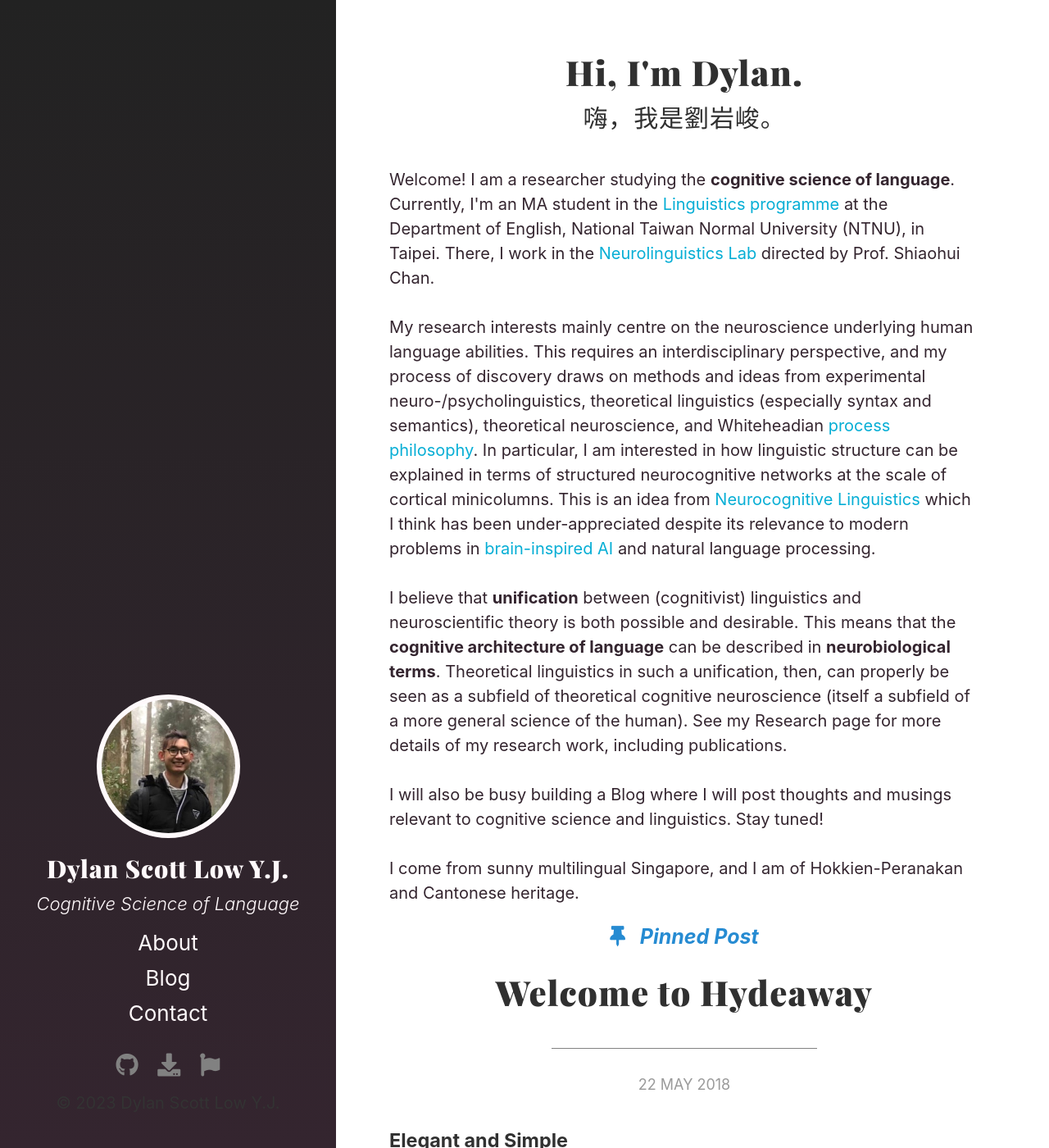
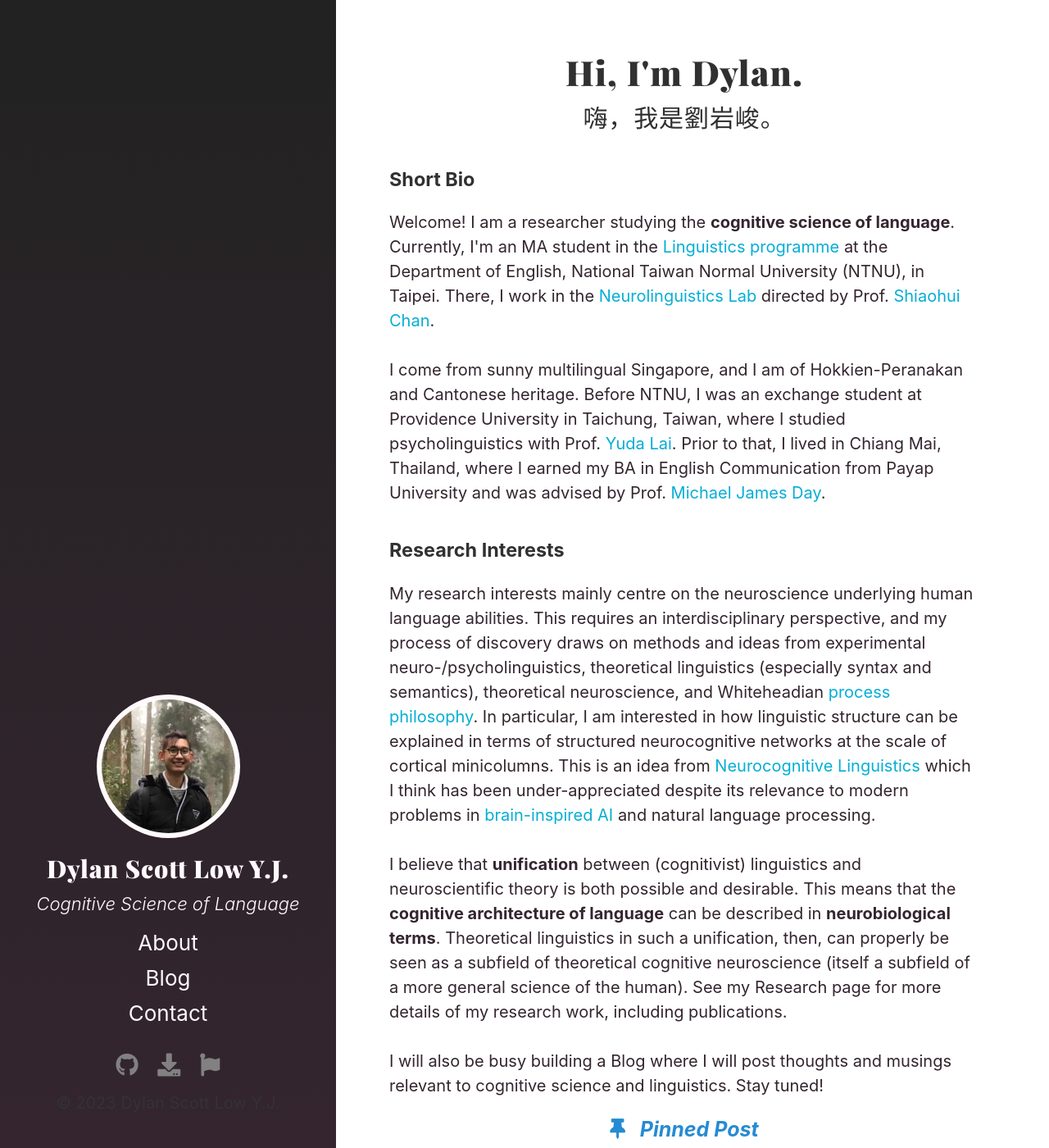
Before and after one commit to dylanscottlow/dylanscottlow.github.io, a Jekyll site: the page built from index.html, in a window 1280 px wide and 1400 px high. Shown: the whole window at 82% size. Built offline with Jekyll 4.4.1, drawn with Linux system fonts in a browser that asks for light colours; the list of posts is cut into pages by our own code.

Commit message:
Add headings and links to index

```diff
--- a/index.html
+++ b/index.html
@@ -9,12 +9,22 @@ title: Index
   嗨，我是劉岩峻。
 </h2>
 
+<h3>Short Bio</h3>
+
 Welcome! I am a researcher studying the <b>cognitive science of language</b>. Currently, I'm an MA student in the
 <a href="https://sites.google.com/ntnueng.tw/linguistics-ntnu-eng" target="_blank" rel="noopener noreferrer">Linguistics programme</a>
 at the Department of English, National Taiwan Normal University (NTNU), in Taipei. There, I work in the
 <a href="https://sites.google.com/view/neurolinguisticslabntnu/home" target="_blank" rel="noopener noreferrer">Neurolinguistics Lab</a>
-directed by Prof. Shiaohui Chan.
+directed by Prof. <a href="https://www.researchgate.net/profile/Shiao-Hui-Chan-2"  target="_blank" rel="noopener noreferrer">Shiaohui Chan</a>.
 <br> <br>
+I come from sunny multilingual Singapore, and I am of Hokkien-Peranakan and Cantonese heritage.
+Before NTNU, I was an exchange student at Providence University in Taichung, Taiwan, where I studied psycholinguistics
+with Prof. <a href="https://www.researchgate.net/profile/Yu-Da-Lai"  target="_blank" rel="noopener noreferrer">Yuda Lai</a>.
+Prior to that, I lived in Chiang Mai, Thailand, where I earned my BA in English Communication from Payap University and was
+advised by Prof. <a href="https://www.researchgate.net/profile/Michael-Day-33"  target="_blank" rel="noopener noreferrer">Michael James Day</a>.
+
+<h3>Research Interests</h3>
+
 My research interests mainly centre on the neuroscience underlying human language abilities.
 This requires an interdisciplinary perspective, and my process of discovery draws on methods and ideas from
 experimental neuro-/psycholinguistics,
```
Also changed, not shown: other parts of index.html (+1 -2 lines).
